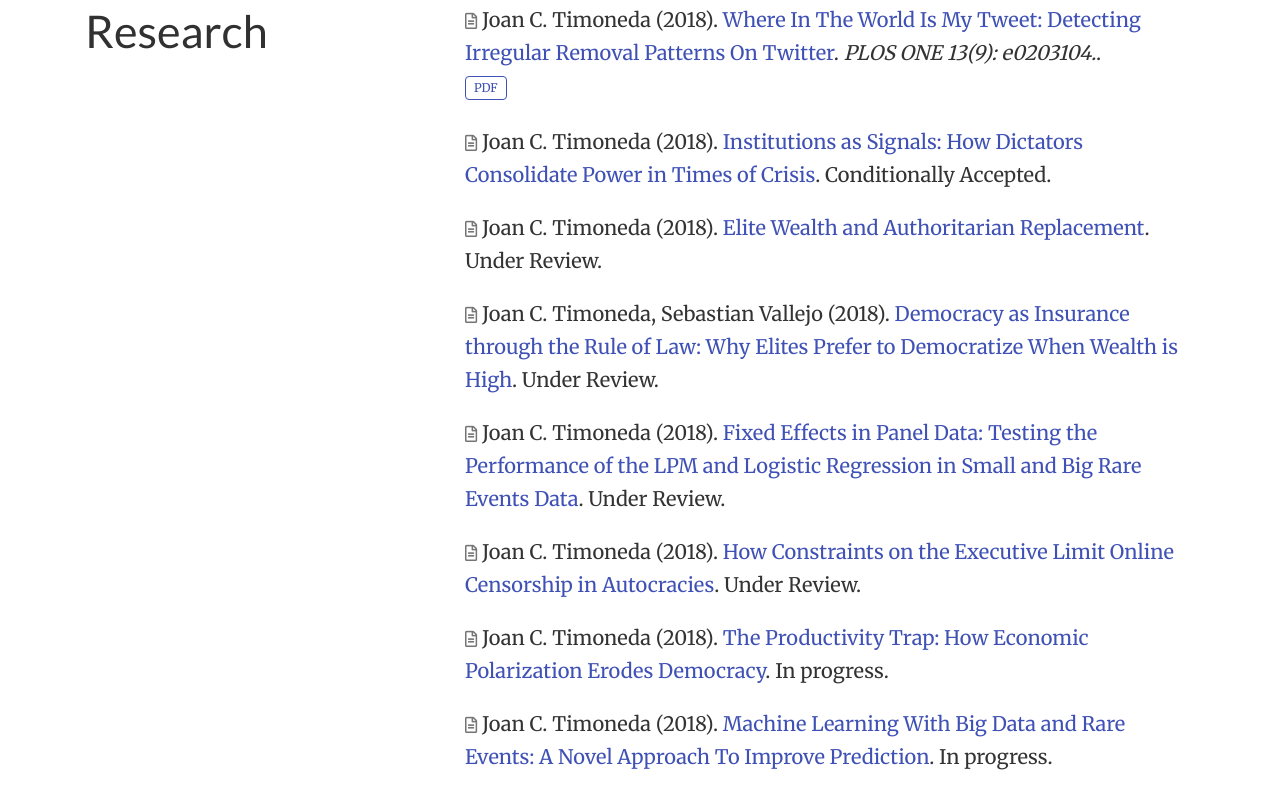
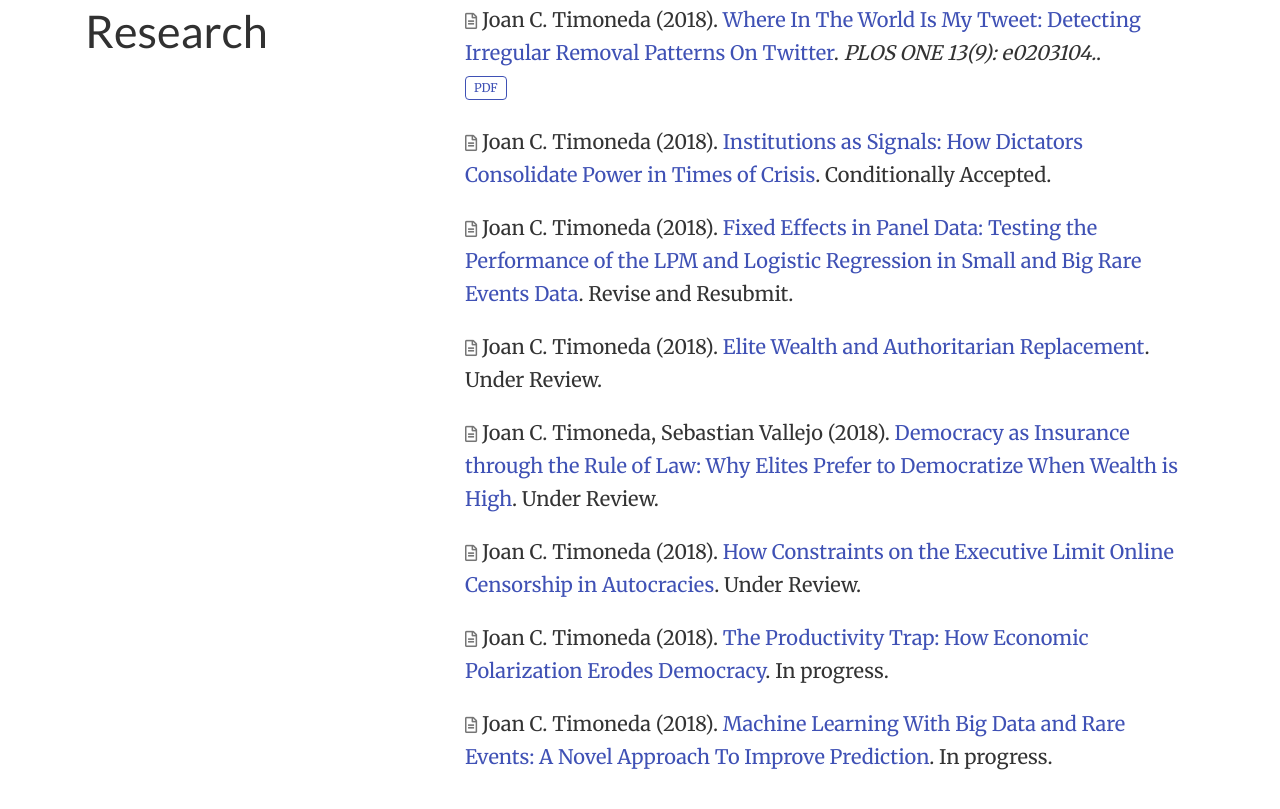
Before and after one commit to joantimoneda/test_repository_web, a plain HTML site: page index.html in a window 1280 px wide. Shown: the part 1582-2391 px from the top of the page. Drawn offline with nearby package versions, Linux system fonts and the light colour scheme; some icons are missing.

Commit message:
Update index.html

```diff
--- a/index.html
+++ b/index.html
@@ -528,6 +528,36 @@
 
 
 
+        <div class="pub-list-item" style="margin-bottom: 1rem" itemscope itemtype="http://schema.org/CreativeWork">
+  <i class="far fa-file-alt pub-icon" aria-hidden="true"></i>
+  <span itemprop="author">
+    Joan C. Timoneda</span>
+  (2018).
+  <a href="/publication/fixed_effects/" itemprop="name">Fixed Effects in Panel Data: Testing the Performance of the LPM and Logistic Regression in Small and Big Rare Events Data</a>.
+  Revise and Resubmit.
+
+  <p>
+
+
+
+
+
+
+
+
+
+
+
+
+
+
+
+
+
+
+</p>
+</div>
+
 
         <div class="pub-list-item" style="margin-bottom: 1rem" itemscope itemtype="http://schema.org/CreativeWork">
   <i class="far fa-file-alt pub-icon" aria-hidden="true"></i>
@@ -595,35 +625,6 @@
 
 
 
-        <div class="pub-list-item" style="margin-bottom: 1rem" itemscope itemtype="http://schema.org/CreativeWork">
-  <i class="far fa-file-alt pub-icon" aria-hidden="true"></i>
-  <span itemprop="author">
-    Joan C. Timoneda</span>
-  (2018).
-  <a href="/publication/fixed_effects/" itemprop="name">Fixed Effects in Panel Data: Testing the Performance of the LPM and Logistic Regression in Small and Big Rare Events Data</a>.
-  Under Review.
-
-  <p>
-
-
-
-
-
-
-
-
-
-
-
-
-
-
-
-
-
-
-</p>
-</div>
 
 
 
```
